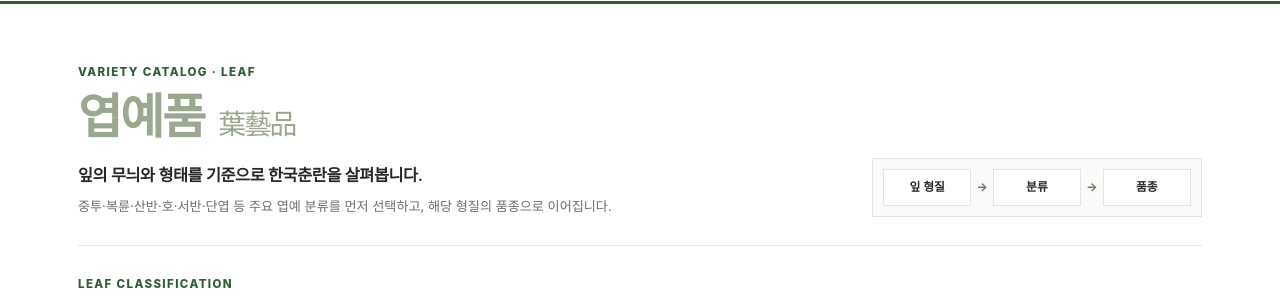
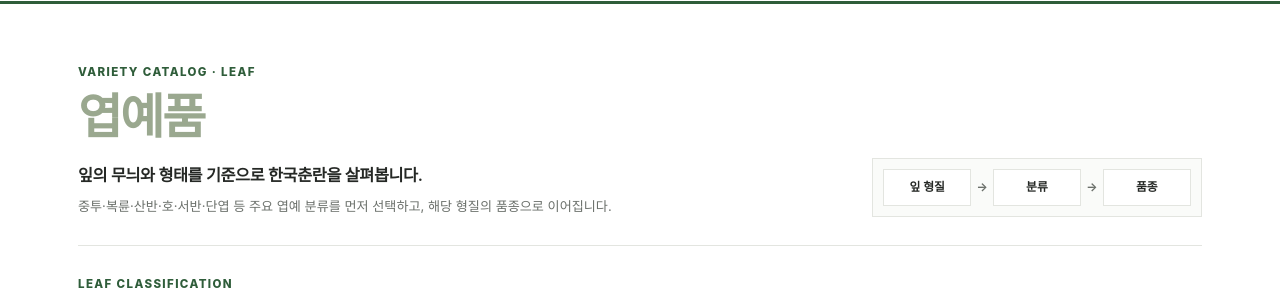
Before and after one commit to parasolra5-pixel/K-chunran, a Jekyll site: the page built from varieties/leaf.md, in a window 1280 px wide. Shown: the part 185-485 px from the top of the page. Built offline with Jekyll 4.4.1, drawn with Linux system fonts in a browser that asks for light colours.

Commit message:
ui: simplify catalog titles

```diff
--- a/varieties/leaf.md
+++ b/varieties/leaf.md
@@ -7,7 +7,7 @@ permalink: /varieties/leaf/
 <section class="kc-leaf-hero">
   <div>
     <p class="kc-page-kicker">VARIETY CATALOG · LEAF</p>
-    <h1>엽예품 <span style="font-size: 0.58em; font-weight: 400; margin-left: 0.18em;">葉藝品</span></h1>
+    <h1>엽예품 </h1>
     <p class="kc-page-lead">잎의 무늬와 형태를 기준으로 한국춘란을 살펴봅니다.</p>
     <p class="kc-page-copy">중투·복륜·산반·호·서반·단엽 등 주요 엽예 분류를 먼저 선택하고, 해당 형질의 품종으로 이어집니다.</p>
   </div>
```
